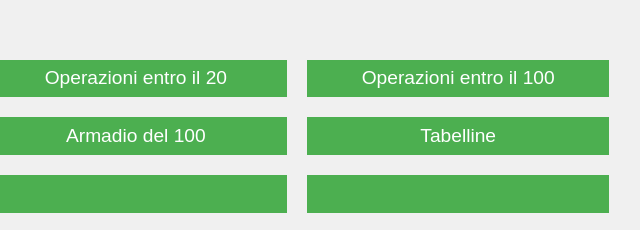
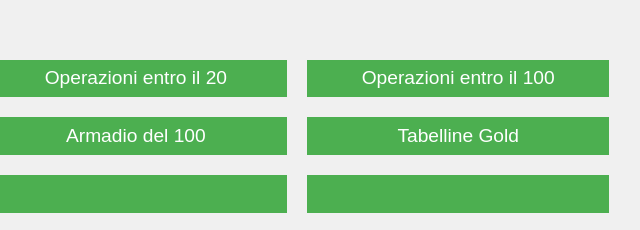
Before and after one commit to romaruss/maestro-massimo, a plain HTML site: page index.htm in a window 1280 px wide. Shown: the part 214-444 px from the top of the page, 343-983 px from the left. Drawn offline with Linux system fonts and the light colour scheme.

Commit message:
Update index.htm

```diff
--- a/index.htm
+++ b/index.htm
@@ -43,7 +43,7 @@
         <button class="exercise-button" onclick="location.href='P-SommeAMemoria.htm'">Operazioni entro il 20</button>
         <button class="exercise-button" onclick="location.href='P-OperazioniEntroIl100.htm'">Operazioni entro il 100</button>
         <button class="exercise-button" onclick="location.href='P-EstrazioniArmadio100.htm'">Armadio del 100</button>
-        <button class="exercise-button" onclick="location.href='P-tabelline.htm'">Tabelline</button>
+        <button class="exercise-button" onclick="location.href='P-tabelline.htm'">Tabelline Gold</button>
         <button class="exercise-button"></button>
         <button class="exercise-button"></button>
         <button class="exercise-button"></button>
```
